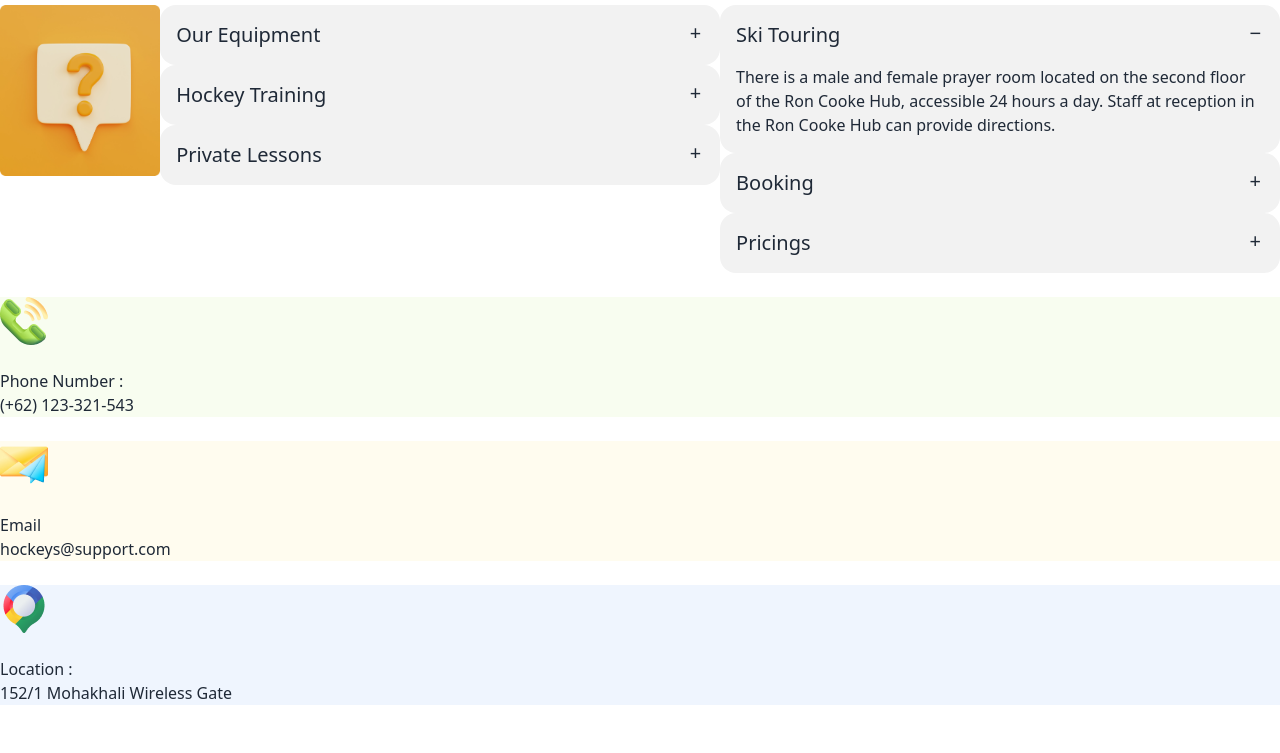
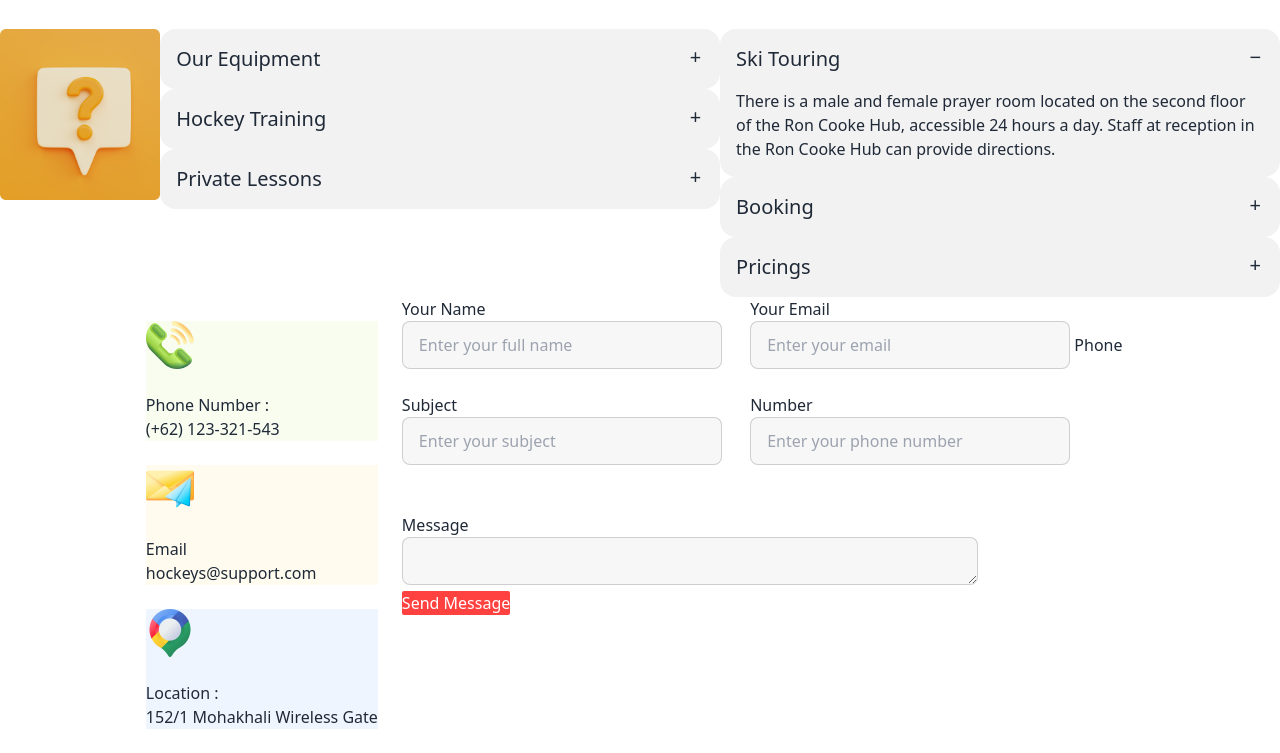
Before and after one commit to Abusayem99133/my--third-assignment, a plain HTML site: page index.html in a window 1280 px wide. Shown: the part 3180-3933 px from the top of the page. Before the commit the page ends 3909 px from the top, so only its background shows below. Drawn offline with nearby package versions, Linux system fonts and the light colour scheme.

Commit message:
new form added

```diff
--- a/index.html
+++ b/index.html
@@ -150,25 +150,29 @@
        <div>
         <div class="radial-progress text-[#FF4240]" style="--value:87;" role="progressbar">87%</div>
         <h4>Prayer Facility</h4>
-        <p>Prayer is the method of worship and the main connection of man to Allah.</p>
+        <p>Prayer is the method <br> of worship and the main connection of man to Allah.</p>
        </div>
 
 <div>
   <div class="radial-progress text-[#49D293]" style="--value:95;" role="progressbar">95%</div>
   <h4>Experienced Coach</h4>
-  <p>Abandoning prayer is considered to be a major sin that a Muslim can commit.</p>
+  <p>Abandoning prayer is considered <br>
+     to be a major sin that a Muslim can commit.</p>
 </div>
 
 <div>
   <div class="radial-progress text-[#FFB546]" style="--value:90;" role="progressbar">90%</div>
   <h4>Senior Player</h4>
-  <p>a day and not praying is not an option. However Muslims do have the option of shortening. </p>
+  <p>a day and not praying is not an option.
+     However Muslims <br>
+      do have the option of shortening. </p>
 </div>
 
 <div>
   <div class="radial-progress text-[#4C8DF1]" style="--value:80;" role="progressbar">80%</div>
   <h4>Training Ground</h4>
-  <p>When Muslims are travelling there are special rulings that should be considered.</p>
+  <p>When Muslims are travelling there are special <br>
+     rulings that should be considered.</p>
 </div>
 </div>
     </section>
@@ -178,7 +182,7 @@
     <section class="my-8 text-center">
       <div class="p-8 mt-32 border-dashed border-2 border-[#1313183d]">
         <h3 class="text-[#131318] mb-4 text-4xl font-extrabold">Program Sections</h3>
-        <p>Traveling to Indonesia is an exquisite experience that offers a captivating blend of natural beaut</p>
+        <p>Traveling to Indonesia is an exquisite experience <br> that offers a captivating blend of natural beaut</p>
       </div>
 
       <!-- card section -->
@@ -467,7 +471,8 @@
         </div>
       </div>
     </section>
-    <section>
+    <section class=" flex justify-center space-x-6">
+     <div>
       <div class="bg-[#BCED6D1A] my-6">
         <img src="./Images/Group 1171275317.png" alt="">
         <p class="mt-6">Phone Number :</p>
@@ -483,6 +488,44 @@
         <p class="mt-6">Location : </p>
         152/1 Mohakhali Wireless Gate
       </div>
+     </div>
+     <!-- form section  -->
+
+     <form class="">
+          <!-- xs name section -->
+
+     <div class="flex space-x-6">
+      <div>
+        <label for="fname">Your Name</label><br>
+          <input type="text" placeholder="Enter your full name" class="input input-bordered input-lx w-full max-w-xs bg-[#13131808] mb-6" />
+
+            <!-- md subject section -->
+
+            <label for="sub">Subject</label> <br>
+            <input type="text" placeholder="Enter your subject" class="input input-bordered input-lx w-full max-w-xs bg-[#13131808] mb-6" />
+      </div>
+
+
+        <div>
+            <!-- sm email section-->
+
+            <label for="Email">Your Email</label> <br>
+            <input type="email" name="email" id="email" placeholder="Enter your email" class="input input-bordered input-lx w-full max-w-xs bg-[#13131808] mb-6">
+
+
+              <!-- lg phone section -->
+
+          <label for="phone">Phone Number</label><br>
+              <input type="text" placeholder="Enter your phone number" class="input input-bordered input-lx w-full max-w-xs bg-[#13131808] mb-6"/>
+        </div>
+     </div>
+          <br>
+          <label for="message aria">Message</label><br>
+          <textarea name="text" id="" cols="80" rows="70" class="input input-bordered input-lx w-[550] max-w-xl bg-[#13131808] "></textarea><br>
+          <button class="justify-center text-white bg-[#FF4240] border-1px-solid rounded-sm">Send Message</button>
+         </form>
+
+     </div>
     </section>
   </main>
   <footer>
```
